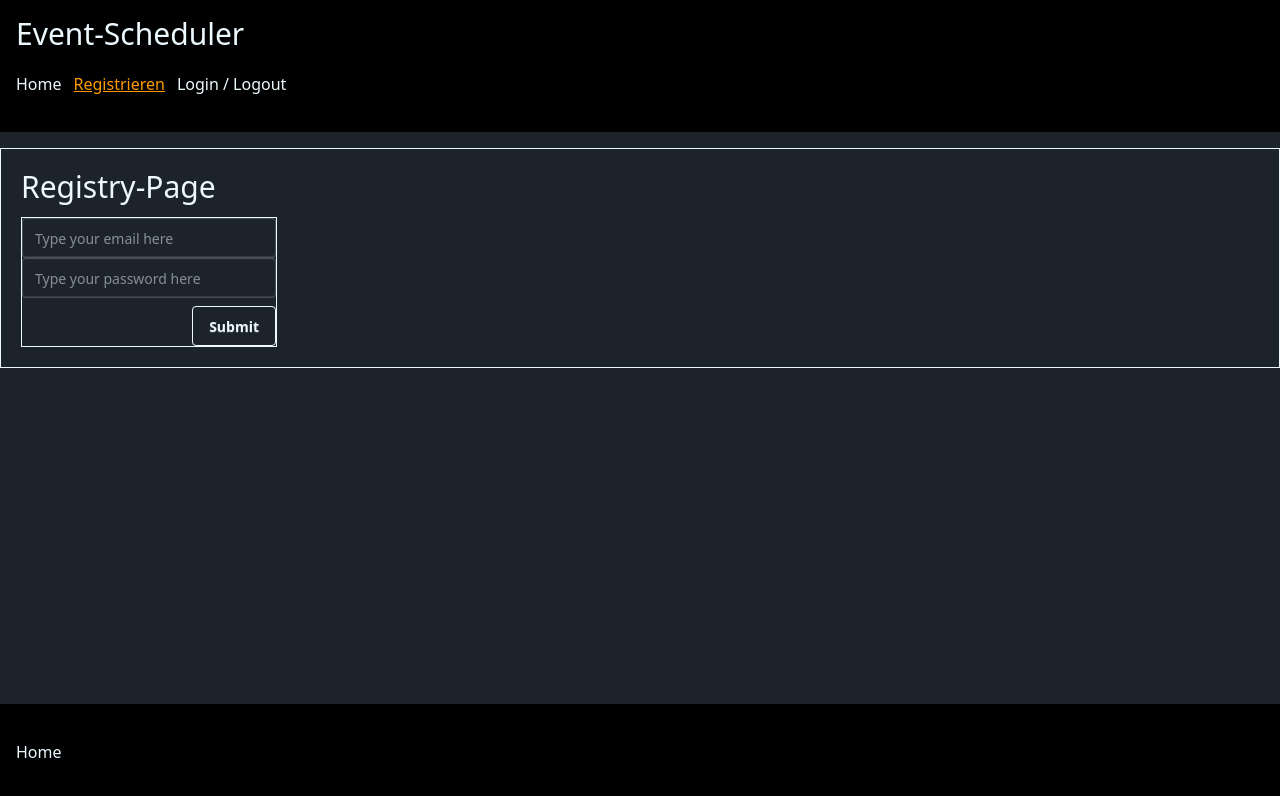
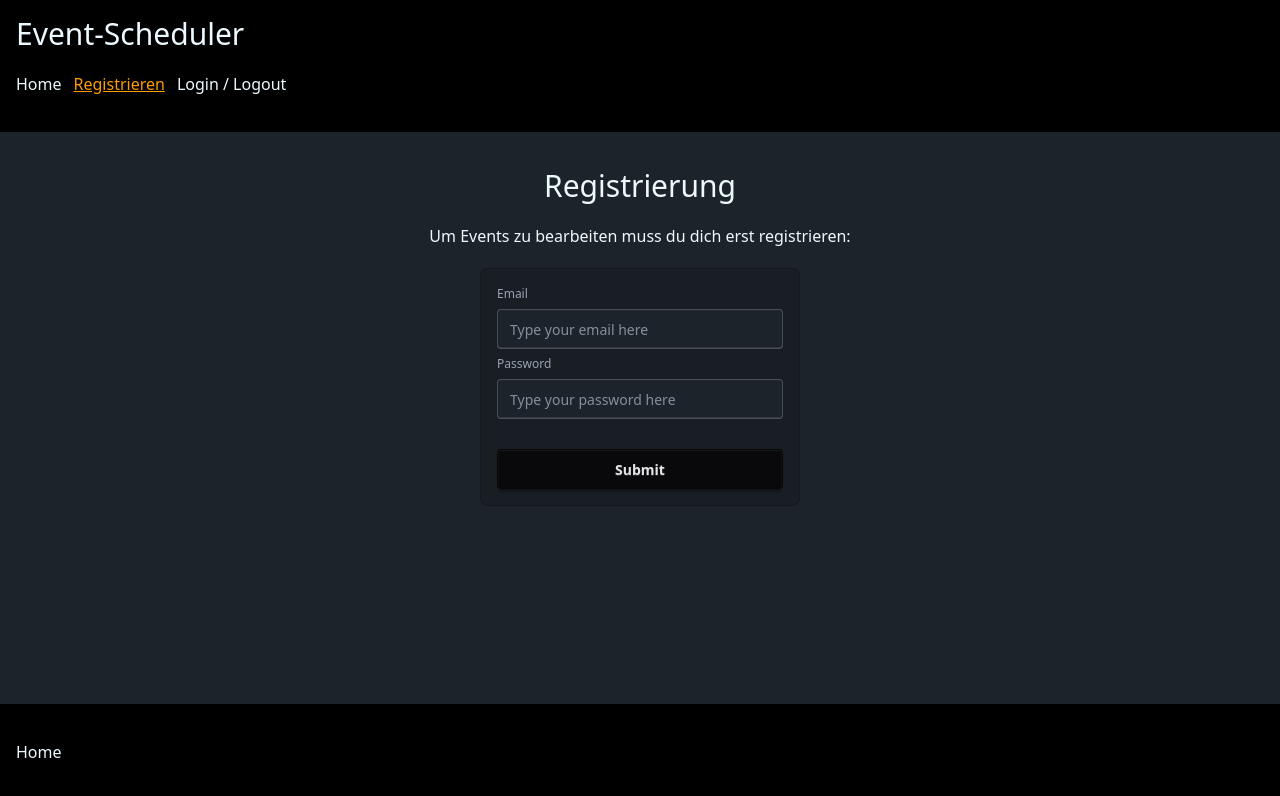
Before and after one commit to kaktusgarten/event-scheduler, a React (Vite) app: page /registrieren in a window 1280 px wide. Shown: the top 796 px of the page. Built offline with nearby package versions, Linux system fonts and the light colour scheme.

Commit message:
Registierung und Login verschoenert

```diff
--- a/src/pages/LoginPage.jsx
+++ b/src/pages/LoginPage.jsx
@@ -69,39 +69,46 @@ const LoginPage = () => {
 
   return (
     <>
-      <div className="border p-5">
-        <h1 className="text-3xl">Login-Page</h1>
-        <div className="flex flex-col mt-3 border w-3xs">
-          <form action={formAction}>
+      <div className="p-5 flex flex-col items-center">
+        <h1 className="text-3xl mb-5">Anmeldung</h1>
+        <p className="mb-5">Bitte melde dich hier an:</p>
+
+        <form action={formAction}>
+          <fieldset className="fieldset bg-base-200 border-base-300 rounded-box w-xs border p-4">
+            <label className="label">Email</label>
             <input
               type="email"
               name="inpEmail"
               id="inpEmail"
               placeholder="Type your email here"
               className="input input-md"
+              autoComplete="email"
             />
             {state.errors?.inpEmail && (
               <p className="">{state.errors.inpEmail}</p>
             )}
 
+            <label className="label">Password</label>
             <input
               type="password"
               name="inpPassword"
               id="inpPassword"
               placeholder="Type your password here"
               className="input input-md"
+              autoComplete="current-password"
             />
             {state.errors?.inpPassword && (
               <p className="">{state.errors.inpPassword}</p>
             )}
 
-            <div className="flex mt-2 justify-end">
-              <button type="submit" className="btn btn-outline">
+            <div className="flex flex-col mt-2 ">
+              <button type="submit" className="btn btn-neutral mt-4">
                 Submit
               </button>
             </div>
-          </form>
-        </div>
+          </fieldset>
+        </form>
+
         {/* ABMELDEN */}
         <div className="pt-10">
           <button
--- a/src/pages/RegistryPage.jsx
+++ b/src/pages/RegistryPage.jsx
@@ -55,39 +55,47 @@ const RegistryPage = () => {
 
   return (
     <>
-      <div className="border p-5">
-        <h1 className="text-3xl">Registry-Page</h1>
-        <div className="flex flex-col mt-3 border w-3xs">
-          <form action={formAction}>
+      <div className="p-5 flex flex-col items-center">
+        <h1 className="text-3xl mb-5">Registrierung</h1>
+        <p className="mb-5">
+          Um Events zu bearbeiten muss du dich erst registrieren:
+        </p>
+
+        <form action={formAction}>
+          <fieldset className="fieldset bg-base-200 border-base-300 rounded-box w-xs border p-4">
+            <label className="label">Email</label>
             <input
               type="email"
               name="inpEmail"
               id="inpEmail"
               placeholder="Type your email here"
               className="input input-md"
+              autoComplete="email"
             />
             {state.errors?.inpEmail && (
               <p className="">{state.errors.inpEmail}</p>
             )}
 
+            <label className="label">Password</label>
             <input
               type="password"
               name="inpPassword"
               id="inpPassword"
               placeholder="Type your password here"
+              autoComplete="current-password"
               className="input input-md"
             />
             {state.errors?.inpPassword && (
               <p className="">{state.errors.inpPassword}</p>
             )}
 
-            <div className="flex mt-2 justify-end">
-              <button type="submit" className="btn btn-outline">
+            <div className="flex flex-col mt-2 ">
+              <button type="submit" className="btn btn-neutral mt-4">
                 Submit
               </button>
             </div>
-          </form>
-        </div>
+          </fieldset>
+        </form>
       </div>
     </>
   );
```
